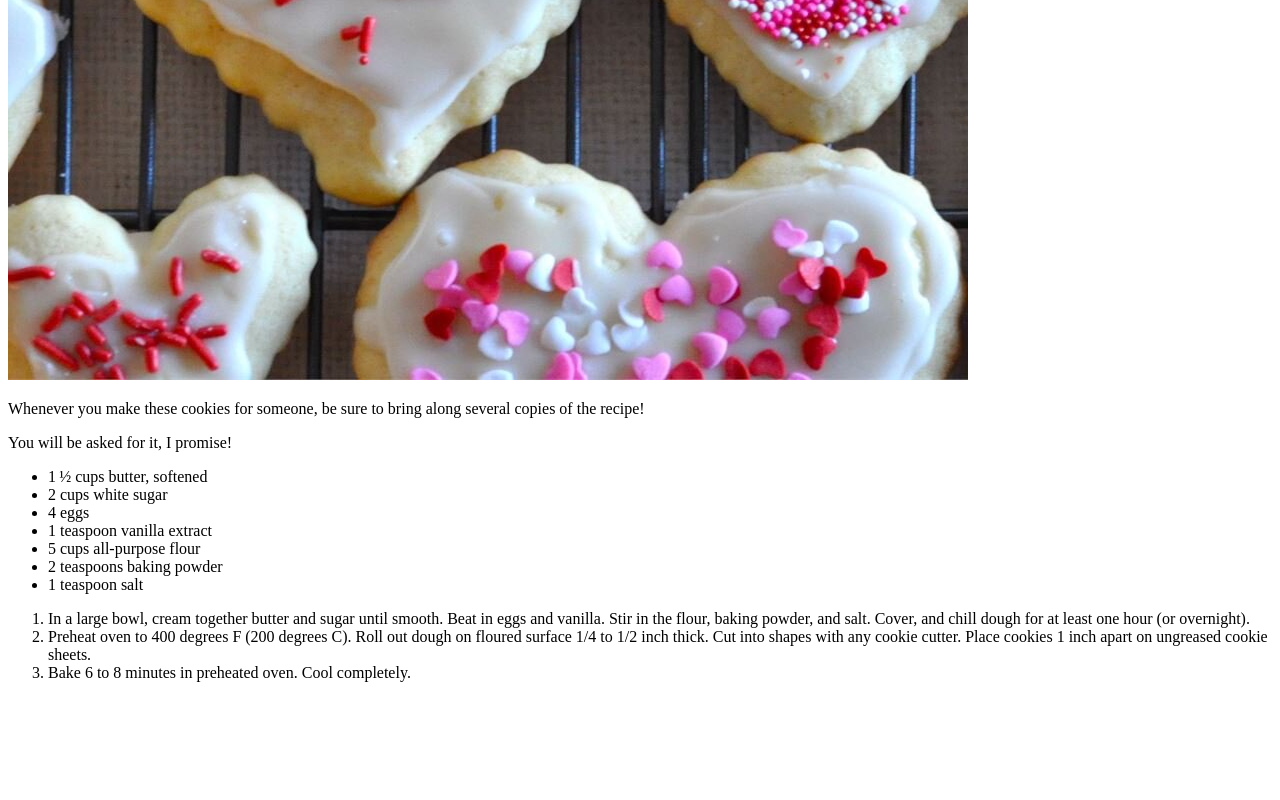
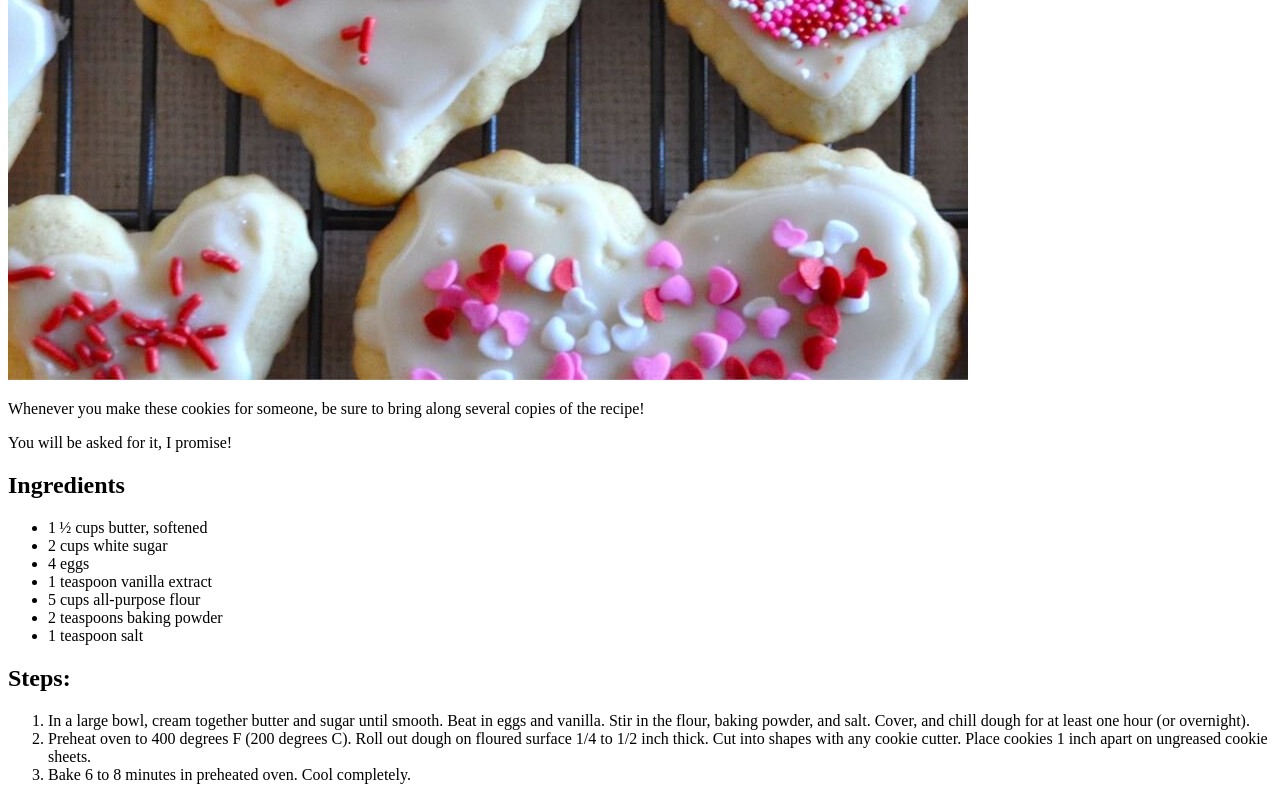
Before and after one commit to dohung12/odin-recipes, a plain HTML site: page recipes/sugar-cookies.html in a window 1280 px wide. Shown: the part 660-1460 px from the top of the page. Before the commit the page ends 1358 px from the top, so only its background shows below. Drawn offline with Linux system fonts and the light colour scheme.

Commit message:
add steps and ingredients heading for page

```diff
--- a/recipes/sugar-cookies.html
+++ b/recipes/sugar-cookies.html
@@ -18,7 +18,7 @@
       several copies of the recipe!
     </p>
     <p>You will be asked for it, I promise!</p>
-
+    <h2>Ingredients</h2>
     <ul>
       <li>1 ½ cups butter, softened</li>
       <li>2 cups white sugar</li>
@@ -28,7 +28,7 @@
       <li>2 teaspoons baking powder</li>
       <li>1 teaspoon salt</li>
     </ul>
-
+    <h2>Steps:</h2>
     <ol>
       <li>
         In a large bowl, cream together butter and sugar until smooth. Beat in
```
